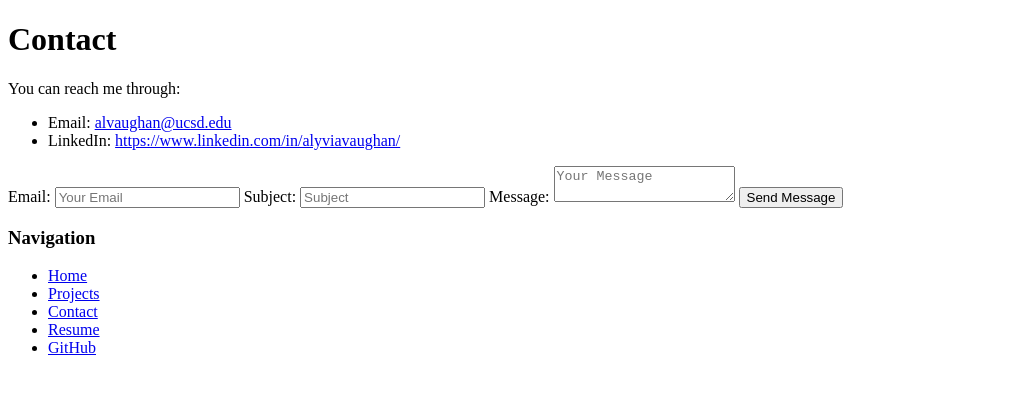
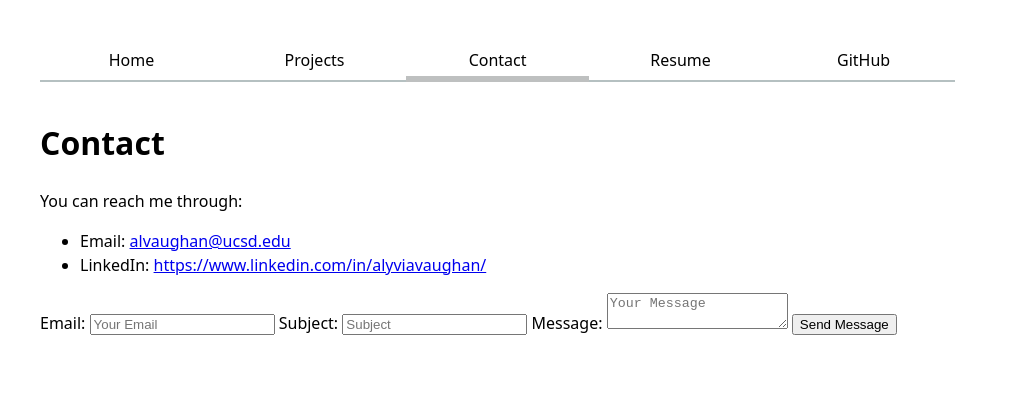
Before and after one commit to Alyvia-Vaughan/portfolio, a plain HTML site: page contact/index.html in a window 1280 px wide. Shown: the whole page, without its empty margins (0-1010 px from the left). Drawn offline with Linux system fonts and the light colour scheme.

Commit message:
commit -m "Update style.css and move navigation"

```diff
--- a/contact/index.html
+++ b/contact/index.html
@@ -4,8 +4,19 @@
     <meta charset="UTF-8">
     <meta name="viewport" content="width=device-width, initial-scale=1.0">
     <title>Contact Page</title>
+    <link rel="stylesheet" href="../style.css">
 </head>
 <body>
+    <nav>
+        <ul>
+            <li><a href="../index.html">Home</a></li>
+            <li><a href="../projects/index.html">Projects</a></li>
+            <li><a href="../contact/index.html" class="current">Contact</a></li>
+            <li><a href="../resume/index.html">Resume</a></li>
+            <li><a href="https://github.com/Alyvia-Vaughan" target="_blank">GitHub</a></li>
+        </ul>
+    </nav>
+
     <h1>Contact</h1>
     <p>You can reach me through:</p>
     <ul>
@@ -22,16 +33,5 @@
         <textarea name="body" placeholder="Your Message"></textarea>
         <button>Send Message</button>
     </form>
-
-    <h3>Navigation</h3>
-    <nav>
-        <ul>
-            <li><a href="../index.html">Home</a></li>
-            <li><a href="../projects/index.html">Projects</a></li>
-            <li><a href="../contact/index.html">Contact</a></li>
-            <li><a href="../resume/index.html">Resume</a></li>
-            <li><a href="https://github.com/Alyvia-Vaughan" target="_blank">GitHub</a></li>
-        </ul>
-    </nav>
 </body>
 </html>
--- a/style.css
+++ b/style.css
@@ -1,6 +1,52 @@
+:root {
+  --color-accent: oklch(68.279% 0.13999 350.109);
+}
+
+html {
+  accent-color: var(--color-accent);
+}
+
 body {
   /* Set line height to 1.5 times the font size
 	   and use the OS’s UI font as the website font
 	 */
   font: 100%/1.5 system-ui;
+  max-width: 100ch;
+  margin-inline: max(1em, (100%-100ch)/2);
+  padding: 2em;
 }
+
+nav ul,
+nav li {
+  display: contents;
+}
+
+nav {
+  display: flex;
+}
+
+nav a {
+  flex: 1;
+  text-decoration: none;
+  color: inherit;
+  text-align: center;
+  padding: 0.5em;
+  margin-bottom: 1em;
+  border-bottom-width: 2px;
+  border-bottom-style: solid;
+  border-bottom-color: oklch(80% 3% 200);
+}
+
+nav a.current {
+  border-bottom-width: 0.4em;
+  border-bottom-color: oklch(80.621% 0.00226 199.35);
+  padding-bottom: 0.1em;
+}
+
+nav a:hover{
+  border-bottom-width: 0.4em;
+  border-bottom-color: var(--color-accent);
+  border-bottom-style: solid;
+  padding-bottom: 0.1em;
+  background-color: oklch(from var(--color-accent) 95% 5% h);
+}
```
Also changed, not shown: index.html (+6 -7 lines), projects/index.html (+11 -11 lines), resume/index.html (+11 -10 lines).
